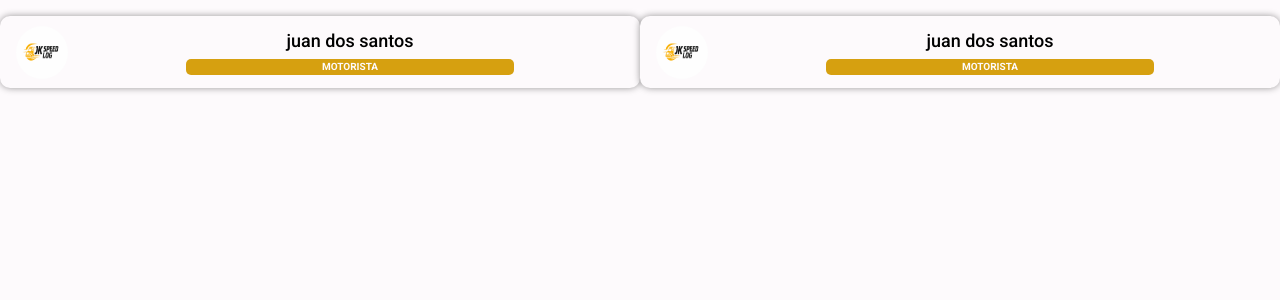
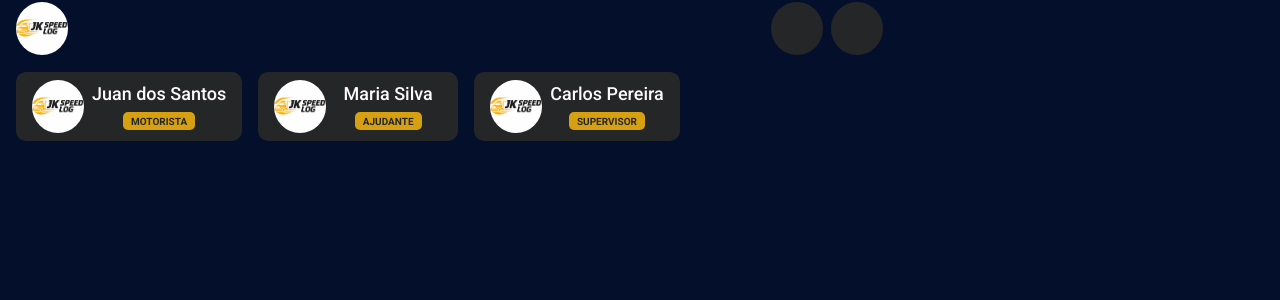
Before and after one commit to yagorodrigues2023/jkspeedlog, a React (Vite) app: page /#/home in a window 1280 px wide. Shown: the top 300 px of the page. Built offline with nearby package versions, Linux system fonts and the light colour scheme.

Commit message:
new version

```diff
--- a/index.html
+++ b/index.html
@@ -1,5 +1,5 @@
 <!doctype html>
-<html lang="pt-BR" data-theme="">
+<html lang="pt-BR" data-theme="dark">
   <head>
     <meta charset="UTF-8" />
     <link href="https://fonts.googleapis.com/css2?family=Roboto:wght@400;500;700&display=swap" rel="stylesheet">
--- /dev/null
+++ b/src/components/ui/cardfuncao/index.jsx
@@ -0,0 +1,40 @@
+import styles from "./styles.module.css";
+
+export default function Cards({ funcionarios }) {
+  const isDark =
+    document.documentElement.getAttribute("data-theme") === "dark";
+
+  // Verifica se existe array
+  if (!funcionarios || funcionarios.length === 0) {
+    return <p>Nenhum funcionário cadastrado</p>;
+  }
+
+  return (
+    <div className={styles.divCards}>
+      {funcionarios.map((funcionario, index) => (
+        <div
+          key={index}
+          className={styles.card}
+          style={{
+            boxShadow: isDark ? "none" : "0px 0px 7px rgba(0,0,0,0.4)",
+          }}
+        >
+          {funcionario.img && (
+            <img className={styles.img} src={funcionario.img} alt="perfil" />
+          )}
+
+          <div className={styles.container}>
+            {funcionario.nome && (
+              <label className={styles.nome}>{funcionario.nome}</label>
+            )}
+            {funcionario.funcao && (
+              <span className={styles.cardFuncao}>
+                <label className={styles.funcao}>{funcionario.funcao}</label>
+              </span>
+            )}
+          </div>
+        </div>
+      ))}
+    </div>
+  );
+}
--- /dev/null
+++ b/src/components/ui/cardfuncao/styles.module.css
@@ -0,0 +1,74 @@
+@charset "UTF-8";
+
+
+/* Container dos cards - rolagem horizontal */
+.divCards {
+    display: flex;
+    flex-direction: row;
+    gap: 1rem;
+    overflow-x: auto;
+    padding: 1rem;
+    width: 100%;
+    scroll-behavior: smooth;
+
+}
+
+.divCards::-webkit-scrollbar {
+    height: 0px;
+}
+
+.divCards::-webkit-scrollbar-thumb {
+    background: transparent
+
+}
+
+/* Card individual */
+.card {
+    flex: 0 0 auto;
+    display: flex;
+    flex-direction: row;
+    align-items: center;
+    padding: 0.5rem 1rem;
+    min-width: 200px;
+    background-color: var(--corSecundaria);
+    border-radius: 10px;
+    box-shadow: 0 0 7px rgba(0, 0, 0, 0.2);
+}
+
+/* Container interno do conteúdo do card */
+.container {
+    display: flex;
+    flex-direction: column;
+    justify-content: center;
+    align-items: center;
+    width: 100%;
+}
+
+/* Caixa com função do funcionário */
+.cardFuncao {
+    background-color: var(--corPrimaria);
+    color: var(--corSecundaria);
+    margin-top: 0.5rem;
+    padding: 0.2rem 0.5rem;
+    border-radius: 5px;
+    font-size: 10px;
+    font-weight: bold;
+    text-align: center;
+}
+
+/* Foto do funcionário */
+.img {
+    margin-right: 0.5rem;
+    border-radius: 50%;
+    width: 52px;
+    height: 53px;
+    object-fit: cover;
+}
+
+/* Nome do funcionário */
+.nome {
+    text-align: center;
+    color: var(--corTexto);
+    font-size: 18px;
+    font-weight: 500;
+}
--- a/src/components/ui/cards/index.jsx
+++ /dev/null
@@ -1,20 +0,0 @@
-import styles from "./styles.module.css";
-export default function Cards({img, nome, funcao} ) {
-    const isDark =
-    document.documentElement.getAttribute('data-theme') === 'dark';
-
-
-        return(
-                <div className={`${styles.card}`} style={{boxShadow: isDark ? ' none' : '-0px -0px 7px 0px rgb(0,0,0,0.4)'}}>
-                    {img &&<img className={styles.img} src={img}   alt="perfil"/>}
-                    <div className={styles.container}>
-                        {nome && <label className={styles.nome}>{nome}</label>}
-                        {funcao && <span className={styles.cardFuncao}><label className={styles.funcao}>{funcao}</label></span>}
-                    </div>
-                </div>
-
-
-
-        )
-
-}
--- a/src/components/ui/cards/styles.module.css
+++ /dev/null
@@ -1,63 +0,0 @@
-@charset "UTF-8";
-
-.div{
-    background-color: var(--background);
-    display: flex;
-    justify-content: center;
-    align-items: center;
-    flex-direction: column;
-    width: 100vw;
-    height: 100vh;
-
-}
-.card{
-    margin-top: 1rem ;
-    padding: 1rem;
-    display: flex;
-    justify-content: left;
-    align-items: center;
-    flex-direction:row;
-    width: 55%;
-    height: 9%;
-    background-color: var(--corSecundaria);
-    border-radius: 10px ;
-}
-.container{
-    display: flex;
-    justify-content: center;
-    align-items: center;
-    flex-direction: column;
-    width: 100%;
-}
-.cardFuncao{
-    color: var(--corSecundaria);
-    margin-top: 0.5rem;
-    display: flex;
-    justify-content: center;
-    align-items: center;
-    flex-direction: column;
-    background-color: var(--corPrimaria);
-    width: 60%;
-    height: 1rem;
-    border-radius: 5px;
-
-}
-.img{
-    margin-right: 0.5rem;
-    border-radius: 180px;
-    width: 52px;
-    height:53px
-}
-.nome{
-    text-align: center;
-    color: var(--corTexto);
-    width: 100%;
-    font-size: 18px;
-    font-weight: 500;
-
-}
-.funcao{
-    font-weight: bold;
-    color: var(--corSecundaria);
-    font-size: 10px;
-}
--- /dev/null
+++ b/src/components/ui/cardsuperior/index.jsx
@@ -0,0 +1,27 @@
+import styles from "./styles.module.css";
+
+export default function CardsFuncao({perfil}) {
+  //const isDark =document.documentElement.getAttribute("data-theme") === "dark";
+
+
+  return (
+    <div className={styles.div}>
+
+      <div className={styles.container}>
+        <img className={styles.img} src={perfil} alt="perfil" />
+        <div className={styles.containerDireita}>
+          <div className={styles.containerCirculo} >
+
+          </div>
+          <div className={styles.containerCirculo} >
+
+          </div>
+
+        </div>
+
+      </div>
+
+
+    </div>
+  );
+}
--- /dev/null
+++ b/src/components/ui/cardsuperior/styles.module.css
@@ -0,0 +1,42 @@
+@charset "UTF-8";
+
+.div {
+    display: flex;
+    justify-content: start;
+    align-items: center;
+    flex-direction: row;
+    width: 100vw;
+    height: 7vh;
+}
+
+/* Foto do funcionário */
+.img {
+    margin-right: 0.5rem;
+    border-radius: 50%;
+    width: 52px;
+    height: 53px;
+    object-fit: cover;
+}
+.container{
+    width: 100%;
+    margin-left: 1rem;
+    display: flex;
+    justify-content: start;
+    align-items: center;
+    flex-direction: row;
+}
+.containerCirculo{
+    margin-right: 0.5rem;
+    border-radius: 50%;
+    width: 52px;
+    height: 53px;
+    background-color: var(--corSecundaria);
+}
+.containerDireita{
+    margin-left: 55%;
+    display: flex;
+    justify-content: end;
+    align-items: center;
+    flex-direction: row;
+
+}
--- a/src/pages/home/index.jsx
+++ b/src/pages/home/index.jsx
@@ -1,20 +1,19 @@
 import styles from "./styles.module.css"
-import Cards from "../../components/ui/cards"
+import Cards from "../../components/ui/cardfuncao"
+import CardsFuncao from "../../components/ui/cardsuperior";
 import logo from "../../img/logoClaro.png"
 
-export default function Home(){
+export default function Home() {
+  const funcionarios = [
+    { nome: "Juan dos Santos", funcao: "MOTORISTA", img: logo },
+    { nome: "Maria Silva", funcao: "AJUDANTE", img: logo },
+    { nome: "Carlos Pereira", funcao: "SUPERVISOR", img: logo },
+  ];
 
-    return(
-        <div className={styles.div}>
-            <Cards
-            img={logo}
-            nome = 'juan dos santos'
-            funcao = "MOTORISTA" />
-                        <Cards
-            img={logo}
-            nome = 'juan dos santos'
-            funcao = "MOTORISTA" />
-
-        </div>
-    )
+  return (
+    <div className={styles.div}>
+        <CardsFuncao perfil={logo}/>
+        <Cards funcionarios={funcionarios} />
+    </div>
+  );
 }
--- a/src/pages/home/styles.module.css
+++ b/src/pages/home/styles.module.css
@@ -3,9 +3,9 @@
 .div {
         background-color: var(--background);
         display: flex;
-        justify-content:center;
-        align-items: start;
-        flex-direction: row;
+        justify-content:start;
+        align-items: center;
+        flex-direction: column;
         width: 100vw;
         height: 100vh;
 
```
